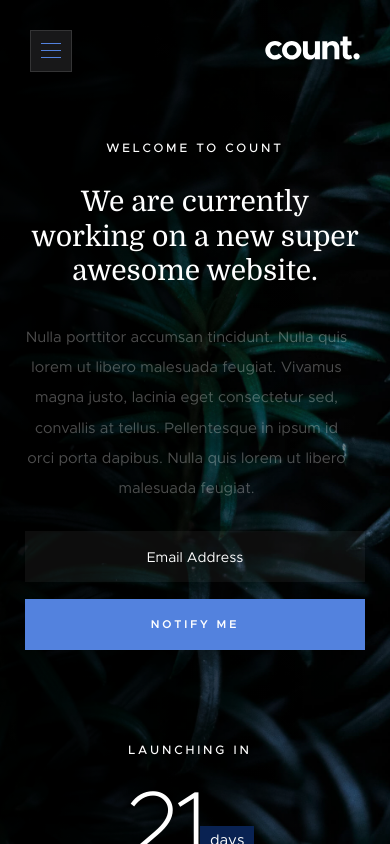
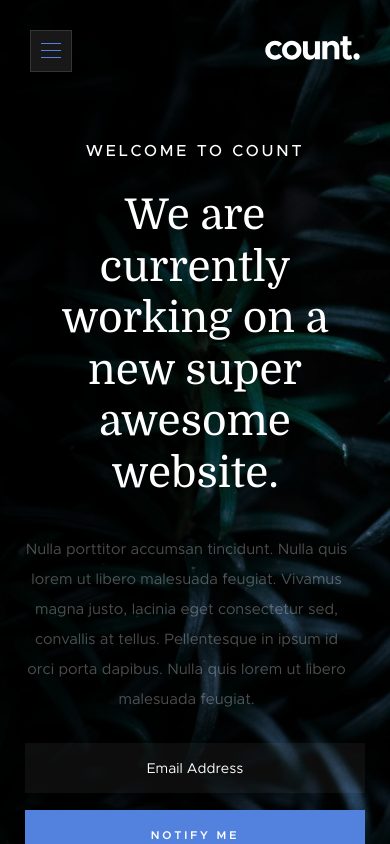
Before and after one commit to harmanskanda/relion, a plain HTML site: page index-slides.html in a window 390 px wide. Drawn offline with Linux system fonts and the light colour scheme.

Commit message:
Add files via upload

```diff
--- a/css/main.css
+++ b/css/main.css
@@ -1752,7 +1752,7 @@ html.no-csstransitions .home-content__main {
   }
 
   .home-content h1 {
-    font-size: 4.2rem;
+    font-size: 4.6rem;
   }
 
   .home-content__main {
@@ -1865,7 +1865,7 @@ html.no-csstransitions .home-content__main {
 
 @media only screen and (max-width:700px) {
   .home-content h1 {
-    font-size: 4rem;
+    font-size: 4.6rem;
   }
 
   .home-content__main,
@@ -1891,11 +1891,11 @@ html.no-csstransitions .home-content__main {
 
 @media only screen and (max-width:600px) {
   .home-content h3 {
-    font-size: 1.3rem;
+    font-size: 1.7rem;
   }
 
   .home-content h1 {
-    font-size: 3.6rem;
+    font-size: 4.6rem;
   }
 
   .home-content__text {
@@ -1940,7 +1940,7 @@ html.no-csstransitions .home-content__main {
   }
 
   .home-content h1 {
-    font-size: 3.3rem;
+    font-size: 4.3rem;
   }
 
   .home-content__main {
@@ -1979,11 +1979,11 @@ html.no-csstransitions .home-content__main {
 
   .home-logo img {
     width: 95px;
-    height: 24px;
+    height: auto;
   }
 
   .home-content h1 {
-    font-size: 3rem;
+    font-size: 4.5rem;
   }
 
   .home-content__main {
```
